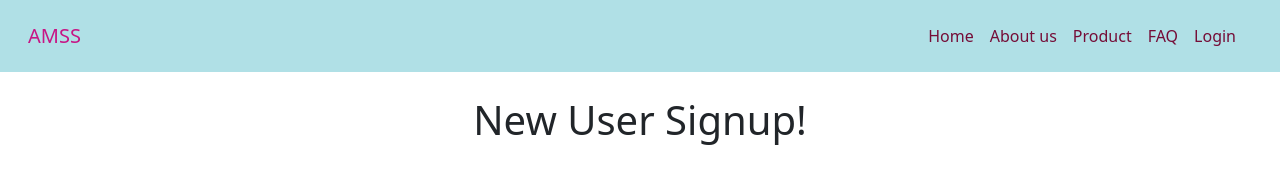
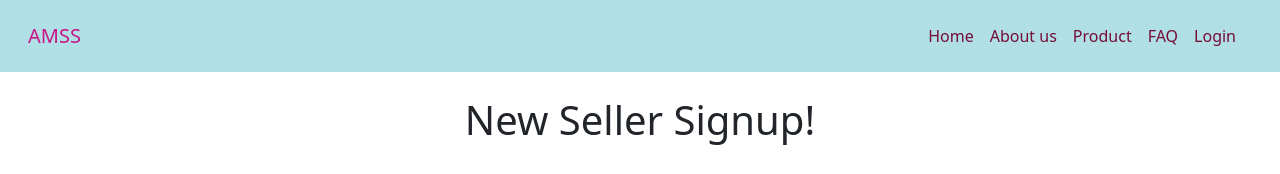
Before and after one commit to tripods123/AMSS-MERN, a React (Create React App) app in the folder frontend/: page /registerseller in a window 1280 px wide. Shown: the top 174 px of the page. Built offline with nearby package versions, Linux system fonts and the light colour scheme; no server answers.

Commit message:
fixed design register seller

```diff
--- a/frontend/src/components/Register_seller.js
+++ b/frontend/src/components/Register_seller.js
@@ -109,7 +109,7 @@ function Register_seller(){
             <div className='row align-items-center'>
                 <div className='col-sm'></div>
                 <div className='col-sm'><br/>
-                    <h1 className='display-7'>New User Signup!</h1>
+                    <h1 className='display-7'>New Seller Signup!</h1>
                     <br/>
                     <form onSubmit={onFormValueSubmit} className="needs-validation" novalidate>
                         <input type="text" className='form-control' placeholder="Full Name" onChange={e => setfullname(e.target.value)} required/><br/>
```
